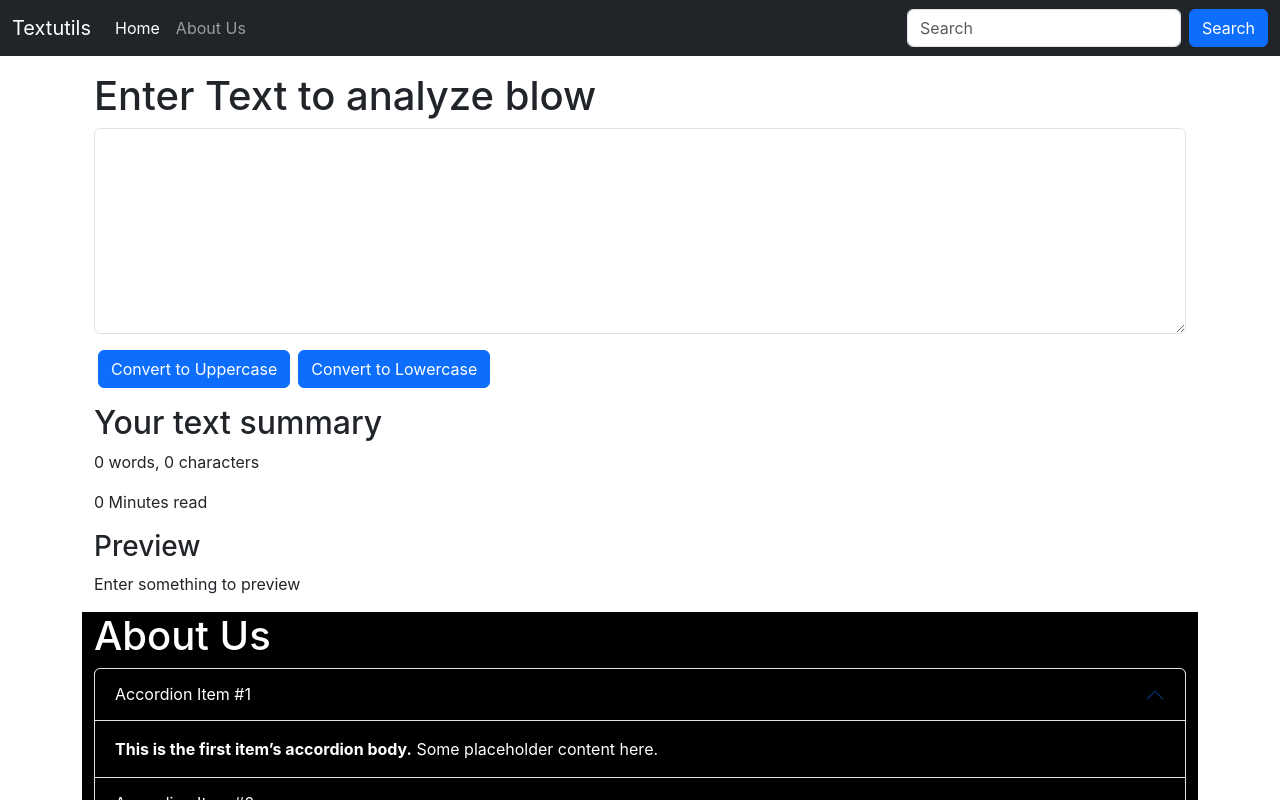
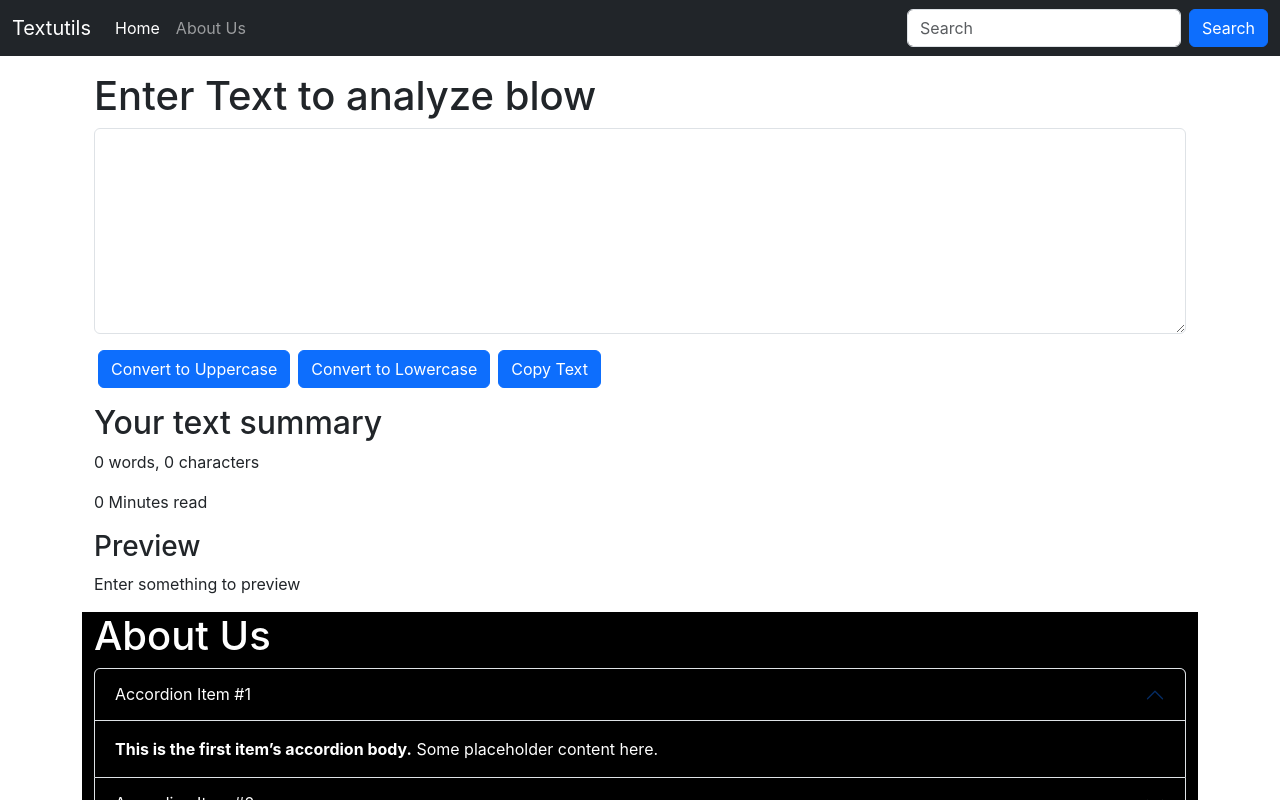
Before and after one commit to CoreTech7704/TEXTUTILS, a React (Create React App) app: page / in a window 1280 px wide. Shown: the top 800 px of the page. Built offline with nearby package versions, Linux system fonts and the light colour scheme.

Commit message:
copy text button

```diff
--- a/src/componets/TextForm.js
+++ b/src/componets/TextForm.js
@@ -19,6 +19,14 @@ export default function TextForm(props) {
         setText(event.target.value);
     };
 
+    const handleCopy = (event) => {
+        event.preventDefault();
+        console.log("I am Copy");
+        var text = document.getElementById("myBox");
+        text.select();
+        navigator.clipboard.writeText(text.value);
+    }
+
     return (
         <>
             <div className='container'>
@@ -29,6 +37,7 @@ export default function TextForm(props) {
                     </div>
                     <button className="btn btn-primary mx-1" onClick={handleUpClick}>Convert to Uppercase</button>
                     <button className="btn btn-primary mx-1" onClick={handleLowClick}>Convert to Lowercase</button>
+                    <button className="btn btn-primary mx-1" onClick={handleCopy}>Copy Text</button>
                 </form>
             </div>
             <div className="container my-3">
```
